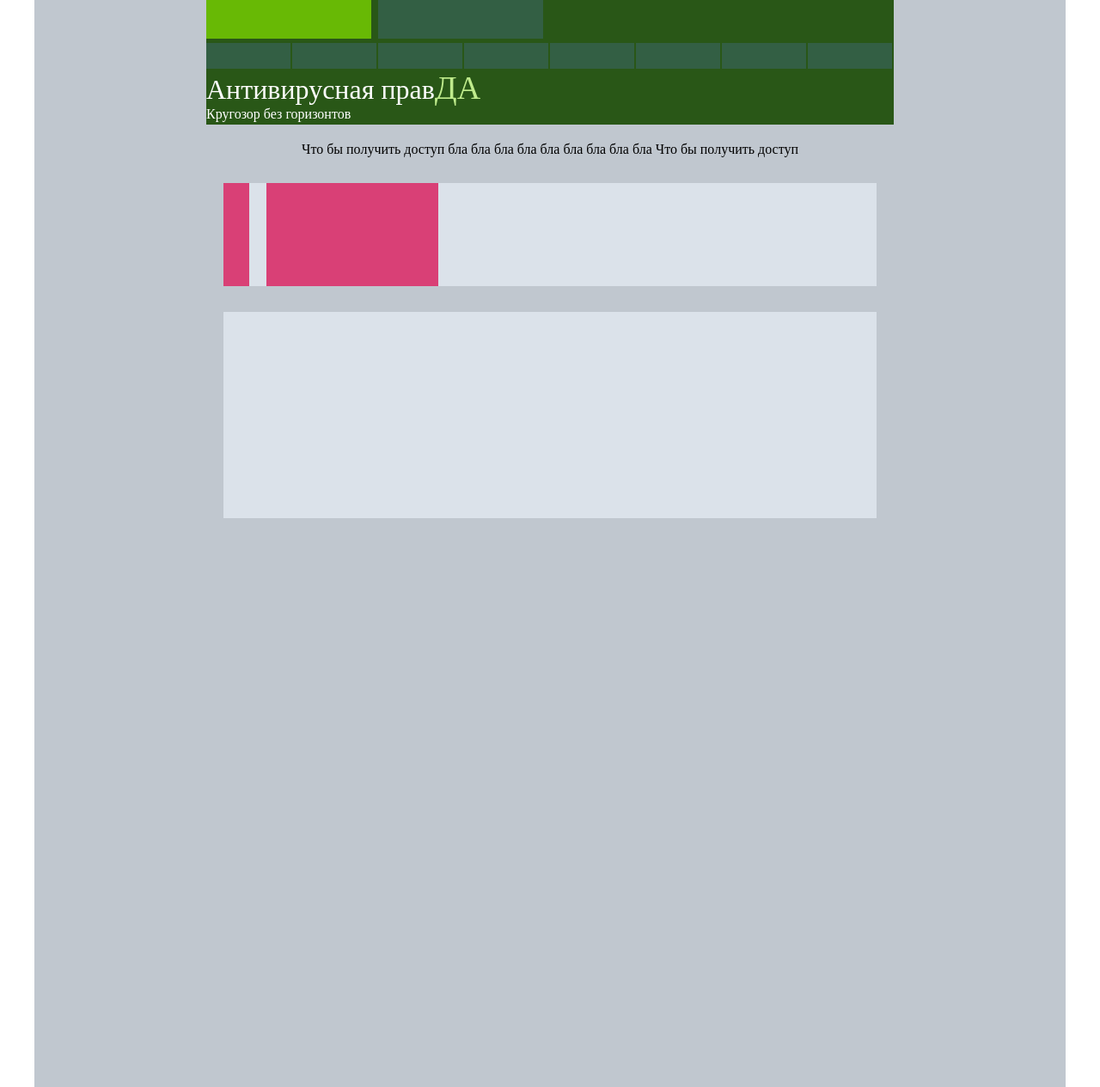
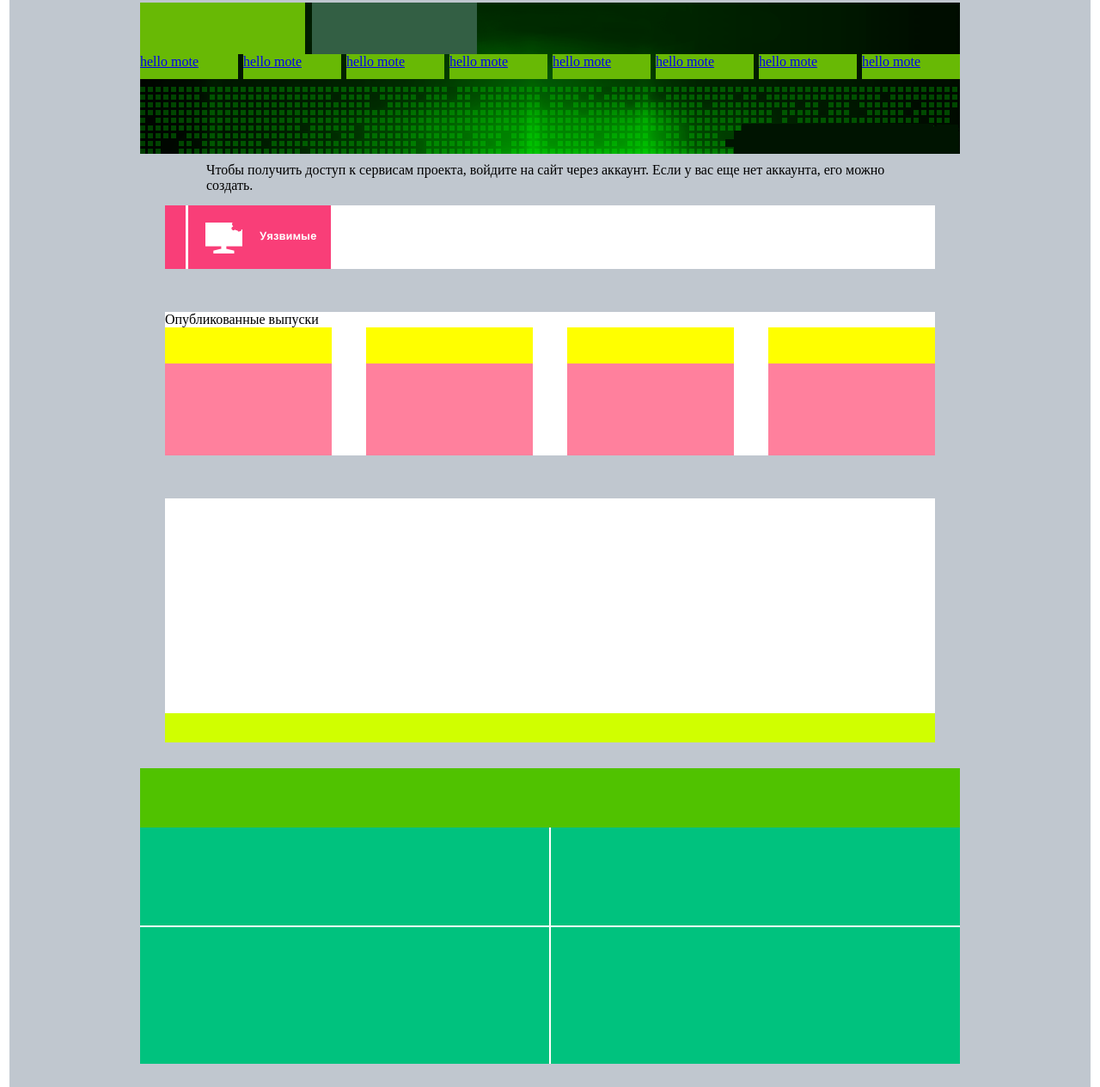
Before and after one commit to xenik/developers_school, a plain HTML site: page nyaonya/projectDrWEB/index.html in a window 1280 px wide. Shown: the part 15-1280 px from the top of the page at 86% size. Drawn offline with Linux system fonts and the light colour scheme.

Commit message:
разбил основные блоки

```diff
--- a/nyaonya/projectDrWEB/CSS/mystyle.css
+++ b/nyaonya/projectDrWEB/CSS/mystyle.css
@@ -1,21 +1,21 @@
-*
-{
+* {
   margin: 0;
   padding: 0;
+  box-sizing: border-box;
 }
 
 #wrapper {
-	width: 1200px;
-	height: 2000px;
+	width: 1258px;
+	height: 3300px;
 	margin: 0 auto;
 	background-color: #C0C7CF;
 }
 
 #header {
-	width: 800px;
-	height: 160px;
-	background-color: #295717;
+	width: 954px;
+	height: 176px;
 	margin: 0 auto;
+	background-image: url(../images/heared_bg.png);
 }
 
 #logo {
@@ -32,66 +32,224 @@
 	margin-left: 200px;
 }
 
-#nav1 {
-	width: 98px;
-	height: 30px;
-	background-color: #335F44;
-	float: left;
-	margin-left: 2px;
-	margin-top: 5px;
-}
-
-#nav3 {
-	width: 98px;
-	height: 30px;
-	background-color: #335F44;
-	float: left;
-	margin-top: 5px;
-}
-
-.Zagolovok {
-	color: #FFFFFF;
-	font-size: 32px;
-}
-
-.Zagolovok2 {
-	color: #BFEB8C;
-	font-size: 38px;
-}
-
-span {
-	color: #FFFFFF;
-}
-
-#t_1 {
-	text-align: center;
-	margin-top: 20px;
-}
-
-#wrapper #content_1 {
-	width: 760px;
-	height: 120px;
-	background-color: #DBE2EA;
+#content_1 {
+	width: 896px;
+	height: 74px;
+	background-color: #FFFFFF;
 	margin: 30px auto;
 }
 
 #content1_1 {
-	width: 30px;
-	height: 120px;
-	background-color: #D94076;
+	width: 24px;
+	height: 74px;
+	background-color: #F93E78;
 	float: left;
 }
 
 #content1_2 {
-	width: 200px;
-	height: 120px;
-	background-color: #D94076;
-	margin-left: 50px;
+	width: 166px;
+	height: 74px;
+	background-color: #F93E78;
+	margin-left: 27px;
 }
 
-#content_2 {
-	width: 760px;
-	height: 240px;
-	background-color: #DBE2EA;
+#VectorSmart {
+	margin-top: 20px;
+	margin-left: 20px;
+}
+
+#bloc_text1 {
+	height: 20px;
+	width: 800px;
+	margin: 10px auto;
+}
+
+#anons_data {
+	font-family: arial;
+	font-size: 13px;
+}
+
+ul.hr {
+    margin: 0; /* Обнуляем значение отступов */
+   }
+
+   ul.hr li {
+    display: inline-block; /* Отображать как строчный элемент */
+    margin-right: 2px; /* Отступ слева */
+    border: 1px solid #000; /* Рамка вокруг текста */
+    /*padding: 3p*/
+    width: 114px;
+    height: 29px;
+    background-color: #68B905;
+    border:none;
+    margin-bottom: 10px;
+   }
+
+   ul.hr > li:last-of-type {
+   	margin-right:0;
+   }
+
+#karusel {
+	width: 896px;
+	height: 167px;
+	background-color: #FFFFFF;
+	margin: 50px auto;
+}
+
+#kar_1 {
+	width: 194px;
+	height: 149px;
+	background-color: #FF809D;
+	float: left;
+	margin-right: 40px;
+}
+
+#kar_1_shapka {
+	width: 194px;
+	height: 42px;
+	background-color: yellow;
+	float: left;
+	margin-right: 40px;
+}
+
+#kar_2 {
+	width: 194px;
+	height: 149px;
+	background-color: #FF809D;
+	float: left;
+	margin-right: 40px;
+}
+
+#kar_2_shapka {
+	width: 194px;
+	height: 42px;
+	background-color: yellow;
+	float: left;
+	margin-right: 40px;
+}
+
+#kar_3 {
+	width: 194px;
+	height: 149px;
+	background-color: #FF809D;
+	float: left;
+	margin-right: 40px;
+}
+
+#kar_3_shapka {
+	width: 194px;
+	height: 42px;
+	background-color: yellow;
+	float: left;
+	margin-right: 40px;
+}
+
+#kar_4 {
+	width: 194px;
+	height: 149px;
+	background-color: #FF809D;
+	float: left;
+}
+
+#kar_4_shapka {
+	width: 194px;
+	height: 42px;
+	background-color: yellow;
+	float: left;
+	margin-right: 40px;
+}
+
+/*К блоку Комментарии */
+#comments {
+	width: 896px;
+	height: 284px;
+	margin: 0px auto;
+	background-color: #D0FF00;
+}
+
+#com_content {
+	width: 896px;
+	height: 250px;
+	background-color: #FFFFFF;
+}
+
+/*Блок Читайте и Зарабатывайте*/
+#bloc1 {
+	width: 954px;
+	height: 344px;
 	margin: 30px auto;
+	background-color: #FFFFFF;
 }
+
+#bloc1_head {
+	width: 954px;
+	height: 69px;
+	margin: 0px auto;
+	background-color: #50C200;
+}
+
+#bloc1_bod1 {
+	width: 476px;
+	height: 114px;
+	background-color: #00C27E;
+	float: left;
+}
+
+#bloc1_bod2 {
+	width: 476px;
+	height: 114px;
+	background-color: #00C27E;
+	float: right;
+}
+
+#bloc1_bod3 {
+	width: 476px;
+	height: 159px;
+	background-color: #00C27E;
+	margin-top: 2px;
+	float: left;
+}
+
+#bloc1_bod4 {
+	width: 476px;
+	height: 159px;
+	background-color: #00C27E;
+	margin-top: 2px;
+	float: right;
+}
+
+/*Блок Графика*/
+#bloc2 {
+	width: 954px;
+	height: 507px;
+	margin: 20px auto;
+	background-color: #FFFFFF;
+}
+
+#bloc2_graf_text {
+	width: 954px;
+	height: 85px;
+	margin: 0px auto;
+	background-color: #D5D5D5;
+}
+
+#bloc3 {
+	width: 954px;
+	height: 135px;
+	margin: 21px auto;
+	background-color: #FFFFFF;
+}
+
+#bloc4 {
+	width: 954px;
+	height: 660px;
+	margin: 22px auto;
+	background-color: #FFFFFF;
+}
+
+#footer {
+	width: 954px;
+	height: 300px;
+	margin: 22px auto;
+	background-color: #FFFFFF;
+}
--- a/nyaonya/projectDrWEB/index.html
+++ b/nyaonya/projectDrWEB/index.html
@@ -6,30 +6,90 @@
 	<link rel="stylesheet" type="text/css" href="css/mystyle.css">
 </head>
 <body>
-	<div id="wrapper">
+	<div id="wrapper">ъ
+
+		<!-- Шапка -->
 		<div id="header">
 			<div id="logo"></div>
 			<div id="login"></div>
-			<div id="nav3"></div>
-			<div id="nav1"></div>
-			<div id="nav1"></div>
-			<div id="nav1"></div>
-			<div id="nav1"></div>
-			<div id="nav1"></div>
-			<div id="nav1"></div>
-			<div id="nav1"></div>
-			<span class="Zagolovok">Антивирусная прав</span><span class="Zagolovok2">ДА</span><br>
-			<span>Кругозор без горизонтов</span>
+			<ul class="hr">
+				<li><a href="#">hello mote</a></li>
+				<li><a href="#">hello mote</a></li>
+				<li><a href="#">hello mote</a></li>
+				<li><a href="#">hello mote</a></li>
+				<li><a href="#">hello mote</a></li>
+				<li><a href="#">hello mote</a></li>
+				<li><a href="#">hello mote</a></li>
+				<li><a href="#">hello mote</a></li>
+			</ul>
 		</div>
-		<p id="t_1">Что бы получить доступ бла бла бла бла бла бла бла бла бла Что бы получить доступ</p>
 
+		<div id="bloc_text1"><p>Чтобы получить доступ к сервисам проекта, войдите на сайт через аккаунт. Если у вас еще нет аккаунта, его можно создать.</p></div>
+
+		<!-- Блок Анонс следующего выпуска -->
 		<div id="content_1">
 			<div id="content1_1"></div>
-			<div id="content1_2"></div>
+			<div id="content1_2"><img id="VectorSmart" src="images/Vector-Smart-Object.png" alt=""></div>
 		</div>
-		<div id="content_2">
+
+		<!-- Блок Карусель -->
+		<div id="karusel">
+			<div>
+				<p>Опубликованные выпуски</p>
+			</div>
+			<div id="kar_1">
+				<div id="kar_1_shapka"></div>
+			</div>
+			<div id="kar_2">
+				<div id="kar_2_shapka"></div>
+			</div>
+			<div id="kar_3">
+				<div id="kar_3_shapka"></div>
+			</div>
+			<div id="kar_4">
+				<div id="kar_4_shapka"></div>
+			</div>
+		</div>
+
+		<!-- Блок Комментарии -->
+		<div id="comments">
+			<div id="com_content"></div>
+		</div>
+
+		<!-- Блок Читайте и Зарабатывайте -->
+		<div id="bloc1">
+			<div id="bloc1_head"></div>
+			<div id="bloc1_bod1"></div>
+			<div id="bloc1_bod2"></div>
+			<div id="bloc1_bod3"></div>
+			<div id="bloc1_bod4"></div>
+		</div>
+
+		<!-- Блок Графика -->
+		<div id="bloc2">
+		<div id="bloc2_graf_text"></div>
+		<div id="bloc2_bod1"></div>
+		<div id="bloc2_bod2"></div>
+		<div id="bloc2_bod3"></div>
+		<div id="bloc2_bod4"></div>
+		</div>
+
+		<!-- Блок Информеры -->
+		<div id="bloc3">
 
 		</div>
+
+		<!-- Блок Трофеи -->
+		<div id="bloc4">
+
+		</div>
+
+		<!-- FOOTER -->
+		<div id="footer">
+
+		</div>
+
 	</div>
+
 </body>
 </html>
```
Also changed, not shown: nyaonya/my_project/images/Rectangle 13.png (added), nyaonya/projectDrWEB/images/Rectangle 13.png (added), nyaonya/projectDrWEB/images/Vector-Smart-Object.png (added), nyaonya/projectDrWEB/images/heared_bg.png (added), nyaonya/projectDrWEB/images/logo.png (added).
